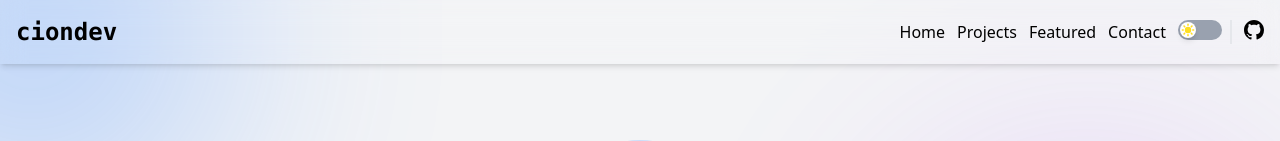
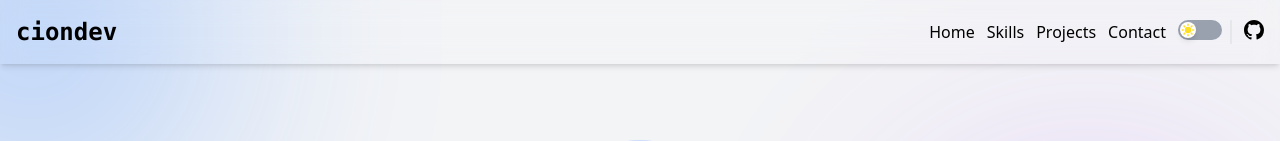
Before and after one commit to AndresElacion/portfolio-final, a React (Vite) app: page / in a window 1280 px wide. Shown: the top 141 px of the page. Built offline with nearby package versions, Linux system fonts and the light colour scheme.

Commit message:
fixed nav

```diff
--- a/src/Components/WelcomeLayout.tsx
+++ b/src/Components/WelcomeLayout.tsx
@@ -7,16 +7,16 @@ export default function WelcomeLayout() {
 
 	const navItems = [
 		{
-			id: 'home',
+			id: 'hero',
 			title: 'Home',
+		},
+		{
+			id: 'skills',
+			title: 'Skills',
 		},
 		{
 			id: 'projects',
 			title: 'Projects',
-		},
-		{
-			id: 'featured',
-			title: 'Featured',
 		},
 		{
 			id: 'contact',
--- a/src/Pages/Home.tsx
+++ b/src/Pages/Home.tsx
@@ -7,7 +7,7 @@ import { FaGithub, FaLinkedin, FaArrowDown } from 'react-icons/fa'
 
 export default function Home() {
     return (
-        <div>
+        <section id="hero" >
             <WelcomeLayout />
             <main className="relative min-h-screen bg-gray-100 dark:bg-gray-900 overflow-hidden">
                 <section className="relative min-h-screen flex flex-col items-center justify-center pt-20 pb-10">
@@ -125,6 +125,6 @@ export default function Home() {
                     </div>
                 </section>
             </main>
-        </div>
+        </section>
     );
 }
```
